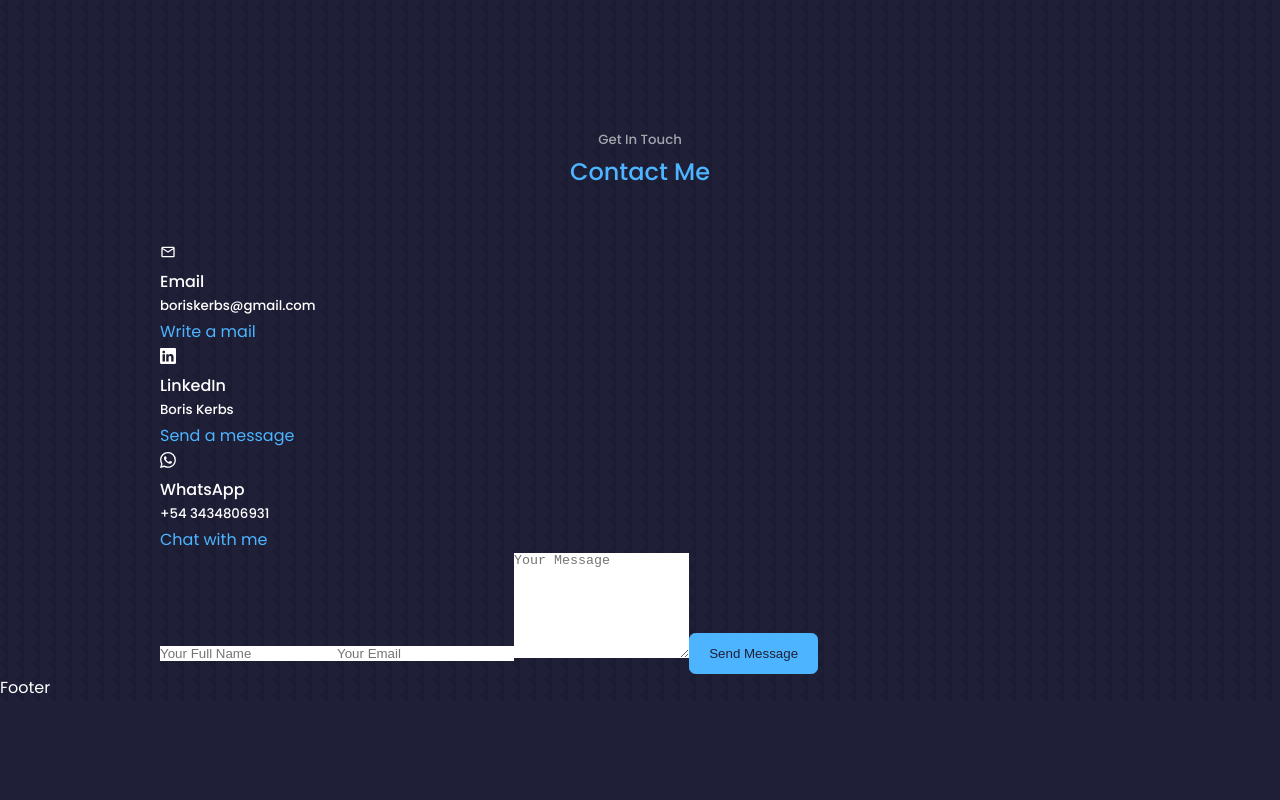
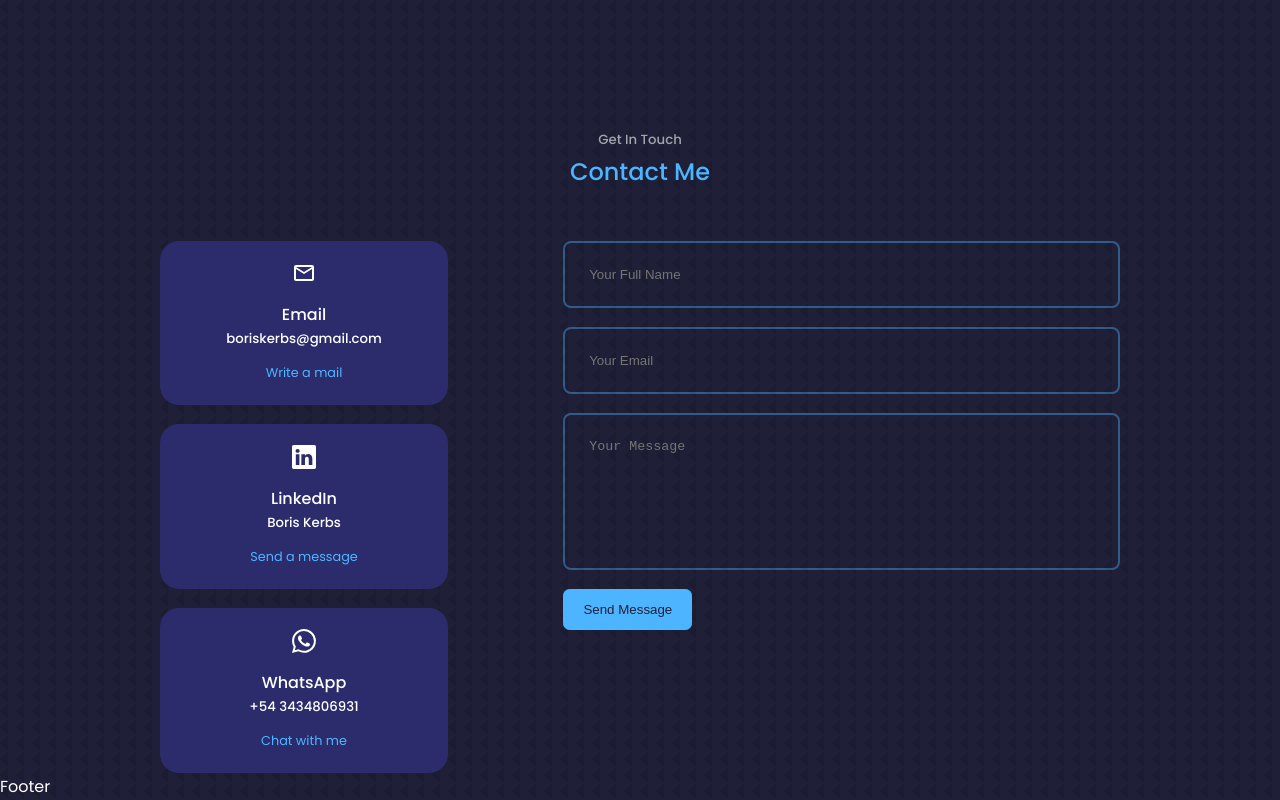
Before and after one commit to Boris-sys/react-portfolio, a React (Create React App) app: page / in a window 1280 px wide. Shown: the part 4545-5345 px from the top of the page. Before the commit the page ends 5246 px from the top, so only its background shows below. Built offline with nearby package versions, Linux system fonts and the light colour scheme.

Commit message:
contact styling and emailjs import

```diff
--- a/package.json
+++ b/package.json
@@ -6,6 +6,7 @@
     "@testing-library/jest-dom": "^5.17.0",
     "@testing-library/react": "^13.4.0",
     "@testing-library/user-event": "^13.5.0",
+    "emailjs-com": "^3.2.0",
     "react": "^18.2.0",
     "react-dom": "^18.2.0",
     "react-icons": "^4.11.0",
--- a/src/components/contact/Contact.jsx
+++ b/src/components/contact/Contact.jsx
@@ -2,8 +2,23 @@ import React from 'react'
 import './contact.css'
 import{MdOutlineEmail} from 'react-icons/md'
 import {BsLinkedin, BsWhatsapp} from 'react-icons/bs'
+import {useRef} from 'react'
+import emailjs from 'emailjs-com'
 
 export const Contact = () => {
+
+  const form = useRef();
+  const sendEmail = (e) => {
+    e.preventDefault();
+
+    emailjs.sendForm('service_key', 'template_key', form.current, 'api_key')
+      .then((result) => {
+          console.log(result.text);
+      }, (error) => {
+          console.log(error.text);
+      });
+  };
+
   return (
     <section id='contact'>
       <h5>Get In Touch</h5>
@@ -12,22 +27,22 @@ export const Contact = () => {
       <div className='container contact__container'>
         <div className='contact__options'>
 
-          <article className='contact__options'>
-            <MdOutlineEmail/>
+          <article className='contact__option'>
+            <MdOutlineEmail className='contact__option-icon'/>
             <h4>Email</h4>
             <h5>boriskerbs@gmail.com</h5>
             <a href="mailto:boriskerbs@gmail.com" target='_blank'>Write a mail</a>
           </article>
 
-          <article className='contact__options'>
-            <BsLinkedin/>
+          <article className='contact__option'>
+            <BsLinkedin className='contact__option-icon'/>
             <h4>LinkedIn</h4>
             <h5>Boris Kerbs</h5>
             <a href="https://www.linkedin.com/in/boris-kerbs/" target='_blank'>Send a message</a>
           </article>
 
-          <article className='contact__options'>
-            <BsWhatsapp/>
+          <article className='contact__option'>
+            <BsWhatsapp className='contact__option-icon'/>
             <h4>WhatsApp</h4>
             <h5>+54 3434806931</h5>
             <a href="https://api.whatsapp.com/send?phone=543434806931" target='_blank'>Chat with me</a>
@@ -35,7 +50,7 @@ export const Contact = () => {
 
         </div>
 
-        <form action="">
+        <form ref={form} onSubmit={sendEmail}>
           <input type="text" name="name" placeholder='Your Full Name' required/>
           <input type="email" name="email" placeholder='Your Email' required/>
           <textarea name="message" rows="7" placeholder='Your Message' required></textarea>
--- a/src/components/contact/contact.css
+++ b/src/components/contact/contact.css
@@ -0,0 +1,70 @@
+.container.contact__container{
+    width: 58;
+    display: grid;
+    grid-template-columns: 30% 58%;
+    gap: 12%;
+}
+
+.contact__options{
+    display: flex;
+    flex-direction: column;
+    gap: 1.2rem;
+}
+
+.contact__option{
+    background: var(--color-bg-variant);
+    padding: 1.2rem;
+    border-radius: 1.2rem;
+    text-align: center;
+    border: 1px solid transparent;
+    transition: var(--transition);
+}
+
+.contact__option:hover{
+    background: transparent;
+    border-color: var(--color-primary-variant);
+}
+
+.contact__option-icon{
+    font-size: 1.5rem;
+    margin-bottom: 0.5rem;
+}
+
+.contact__option a{
+    margin-top: 0.7rem;
+    display: inline-block;
+    font-size: 0.8rem;
+}
+
+/* Form Styling */
+form{
+    display: flex;
+    flex-direction: column;
+    gap: 1.2rem;
+
+}
+
+input, textarea{
+    width: 100%;
+    padding: 1.5rem;
+    border-radius: 0.5rem;
+    background: transparent;
+    border: 2px solid var(--color-primary-variant);
+    resize: none;
+    color: white;
+}
+
+/*MEDIA MD DEVICE SIZES*/
+@media screen  and (max-width: 1024px){
+    .container.contact__container{
+        grid-template-columns: 1fr;
+        gap: 2rem;
+    }
+}
+
+/*MEDIA SM DEVICE SIZES*/
+@media screen  and (max-width: 600px){
+    .container.contact__container{
+        width: var(--container-width-sm);
+    }
+}
```
Also changed, not shown: 1 other file (tests, documents, lock files or other folders).
